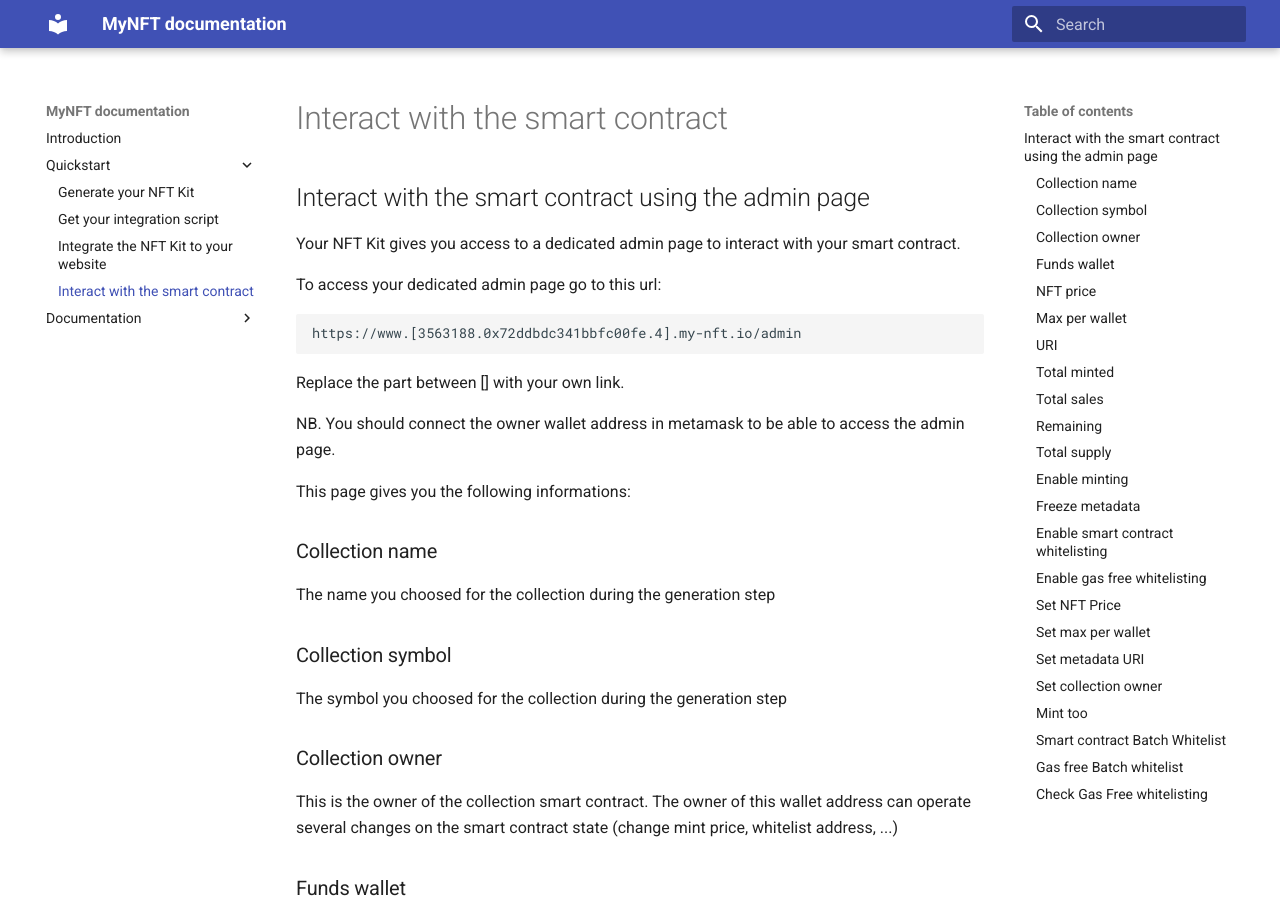
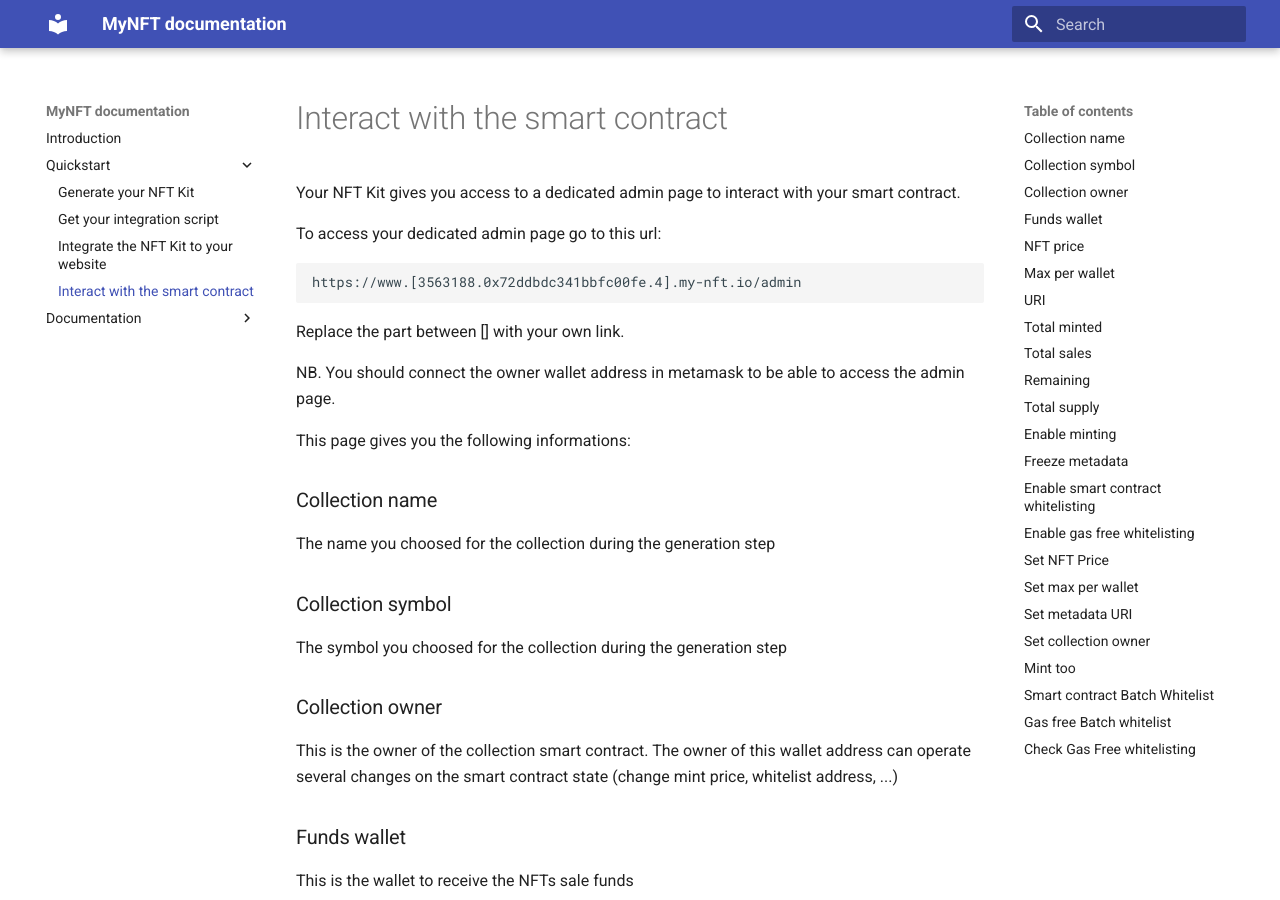
Before and after one commit to my-nft/factory-docs, an MkDocs documentation site: the page built from docs/quickstart/interact_with_the_smart_contract.md, in a window 1280 px wide and 900 px high. Built offline with MkDocs 1.6.1 and Material for MkDocs 9.7.7, drawn with Linux system fonts in a browser that asks for light colours.

Commit message:
NFT ENV documentation

```diff
--- a/docs/documentation/the_nft_env.md
+++ b/docs/documentation/the_nft_env.md
@@ -1,4 +1,3 @@
-## The NFT ENV
 
 ### Introduction
 
--- a/docs/quickstart/interact_with_the_smart_contract.md
+++ b/docs/quickstart/interact_with_the_smart_contract.md
@@ -1,4 +1,3 @@
-## Interact with the smart contract using the admin page
 
 Your NFT Kit gives you access to a dedicated admin page to interact with your smart contract.
 
```
Also changed, not shown: docs/documentation/overal_architecture.md (+1 -0 lines), docs/documentation/the_factory.md (+1 -0 lines), docs/quickstart/generate_your_nft_kit.md (+0 -1 lines), docs/quickstart/get_your_integration_script.md (+0 -1 lines), docs/quickstart/integrate_the_nft_kit_to_your_website.md (+0 -1 lines).
